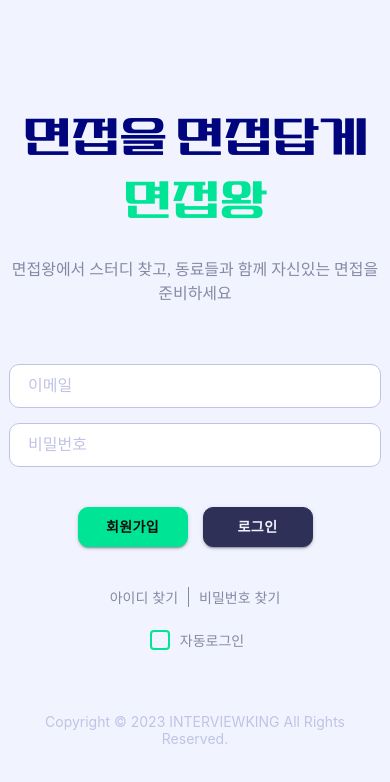
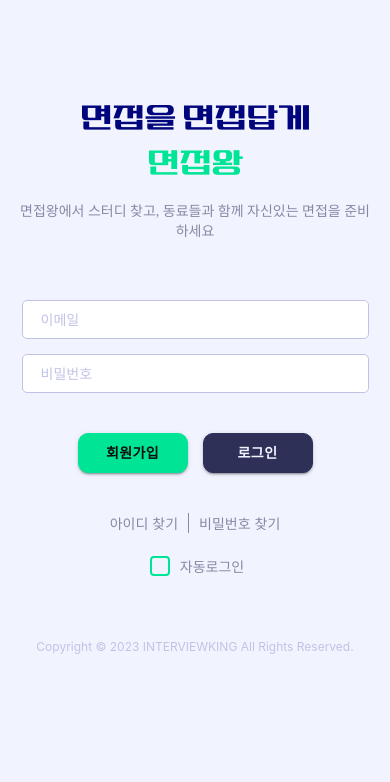
Before and after one commit to Interviewking13/Interview, a React (Create React App) app: page /login in a window 390 px wide. Shown: the top 782 px of the page. Built offline with nearby package versions, Linux system fonts and the light colour scheme.

Commit message:
Refactor : 반응형 UI 세부 수정

```diff
--- a/src/components/auth/LeftSignContainer.tsx
+++ b/src/components/auth/LeftSignContainer.tsx
@@ -71,4 +71,13 @@ const StyledSubText = styled.div`
       margin-top: 30px;
     }
   }
+
+  @media (max-width: 500px) {
+      font-size: 32px;
+
+      &:nth-of-type(3) {
+        font-size: 14px;
+        margin-top: 20px;
+      }
+  }
 `;
--- a/src/components/layout/Footer.tsx
+++ b/src/components/layout/Footer.tsx
@@ -32,6 +32,10 @@ const StyledFooterContainer = styled.div`
 const StyledFooterLogoContainer = styled.div`
   ${TitleText}
   white-space: nowrap;
+
+  @media (max-width: 768px) {
+    font-size: 24px;
+  }
 `;
 
 const StyledFooterLogo = styled.div`
@@ -74,10 +78,11 @@ const StyledCopyright = styled.div`
   font-weight: 300;
   color: #909090;
   text-align: center;
-  margin-top: 20px;
+  margin: 10px 20px 0 20px;
 
   @media (max-width: 768px) {
     display: block;
+    font-size: 14px;
   }
 `
 
--- a/src/components/layout/Header.tsx
+++ b/src/components/layout/Header.tsx
@@ -127,12 +127,15 @@ const Header = (): JSX.Element => {
 export default Header;
 
 const Divider = styled.div`
-    margin-top: 15px;
+    /* margin-top: 15px; */
     border-bottom: 1px solid ${colors.gray_stroke};
+    @media (max-width: 768px) {
+        margin-top: 10px;
+    }
 `;
 const StyledContainer = styled.div`
     margin: 0 auto; /* 가운데 정렬을 위한 수정 */
-    padding-top: 40px;
+    padding-top: 30px;
     width: 100%;
     max-width: 1270px;
     display: flex;
@@ -141,7 +144,8 @@ const StyledContainer = styled.div`
 
     @media (max-width: 768px) {
         width: 100%;
-        padding: 20px 0 0 20px;
+        padding-top: 20px;
+        justify-content: space-between;
     }
 `;
 
@@ -149,6 +153,10 @@ const StyledLogoContainer = styled.div`
     min-width: 100px;
     margin-right: 40px;
     ${TitleText}
+
+    @media (max-width: 768px) {
+        margin: 0 40px 0 20px;
+    }
 `;
 
 const StyledLogo = styled(Link)`
@@ -182,6 +190,7 @@ const StyledMenuIcon = styled.div`
     @media (max-width: 768px) {
         display: block; /* 화면이 줄어들 때 표시 */
         cursor: pointer;
+        margin-right: 20px;
     }
 `;
 
@@ -236,4 +245,8 @@ const StyledLogOutButton = styled(Link)`
     margin-left: 35px;
     text-decoration: none;
     cursor: pointer;
+
+    @media (max-width: 768px) {
+        margin: 20px 20px 20px 0;
+    }
 `;
--- a/src/pages/home/Homepage.tsx
+++ b/src/pages/home/Homepage.tsx
@@ -173,7 +173,6 @@ const StyledCommonContainer = styled.div`
 
     @media (max-width: 768px) {
         width: 100%;
-        padding: 0 15px;
     }
 `;
 
@@ -185,6 +184,7 @@ const StyledCarouselArea = styled.div`
     @media (max-width: 768px) {
         width: 100%;
         height: 100%;
+        margin-top: 10px;
     }
 `;
 const StyledCarouselContainer = styled.div`
@@ -205,7 +205,7 @@ const StyledCarouselTextArea = styled.div`
         text-align: center;
         margin: 0 auto;
         margin-top: 40px;
-        padding: 0 10px;
+        padding: 0 20px;
     }
 `;
 const StyledCarouselImg = styled.img`
--- a/src/pages/login/Login.tsx
+++ b/src/pages/login/Login.tsx
@@ -179,7 +179,7 @@ const StyledPageContainer = styled.div`
     background-color: ${colors.back_navy};
 
     @media (max-width: 768px) {
-        padding: 10px;
+        padding: 0 20px;
     }
 `;
 
@@ -249,7 +249,10 @@ const StyledLoginInput = styled.input`
         font-size: 16px;
     }
     @media (max-width: 500px) {
-        width: calc(100% - 20px);
+        width: calc(100% - 25px);
+        border-radius: 5px;
+        height: 35px;
+        font-size: 14px;
     }
 `;
 
@@ -327,6 +330,10 @@ const StyledSignupCopyright = styled.div`
     text-align: center;
     font-size: 14px;
     color: ${colors.gray_navy};
+
+    @media (max-width: 768px) {
+        font-size: 12px;
+  }
 `;
 
 /** 아이디/비밀번호 찾기 container div */
--- a/src/pages/login/SignupPage.tsx
+++ b/src/pages/login/SignupPage.tsx
@@ -217,7 +217,7 @@ const StyledPageContainer = styled.div`
   background-color: ${colors.back_navy};
 
   @media (max-width: 768px) {
-        padding: 10px;
+        padding: 0 20px;
     }
 `;
 
@@ -288,7 +288,10 @@ const StyledSignupInput = styled.input`
         font-size: 16px;
   }
   @media (max-width: 500px) {
-        width: calc(100% - 20px);
+        width: calc(100% - 25px);
+        border-radius: 5px;
+        height: 35px;
+        font-size: 14px;
   }
 `;
 
@@ -336,6 +339,10 @@ const StyledSignupCopyright = styled.div`
   text-align: center;
   font-size: 14px;
   color: #c0c3e5;
+
+  @media (max-width: 768px) {
+        font-size: 12px;
+  }
 `;
 
 export default SignupPage;
```
